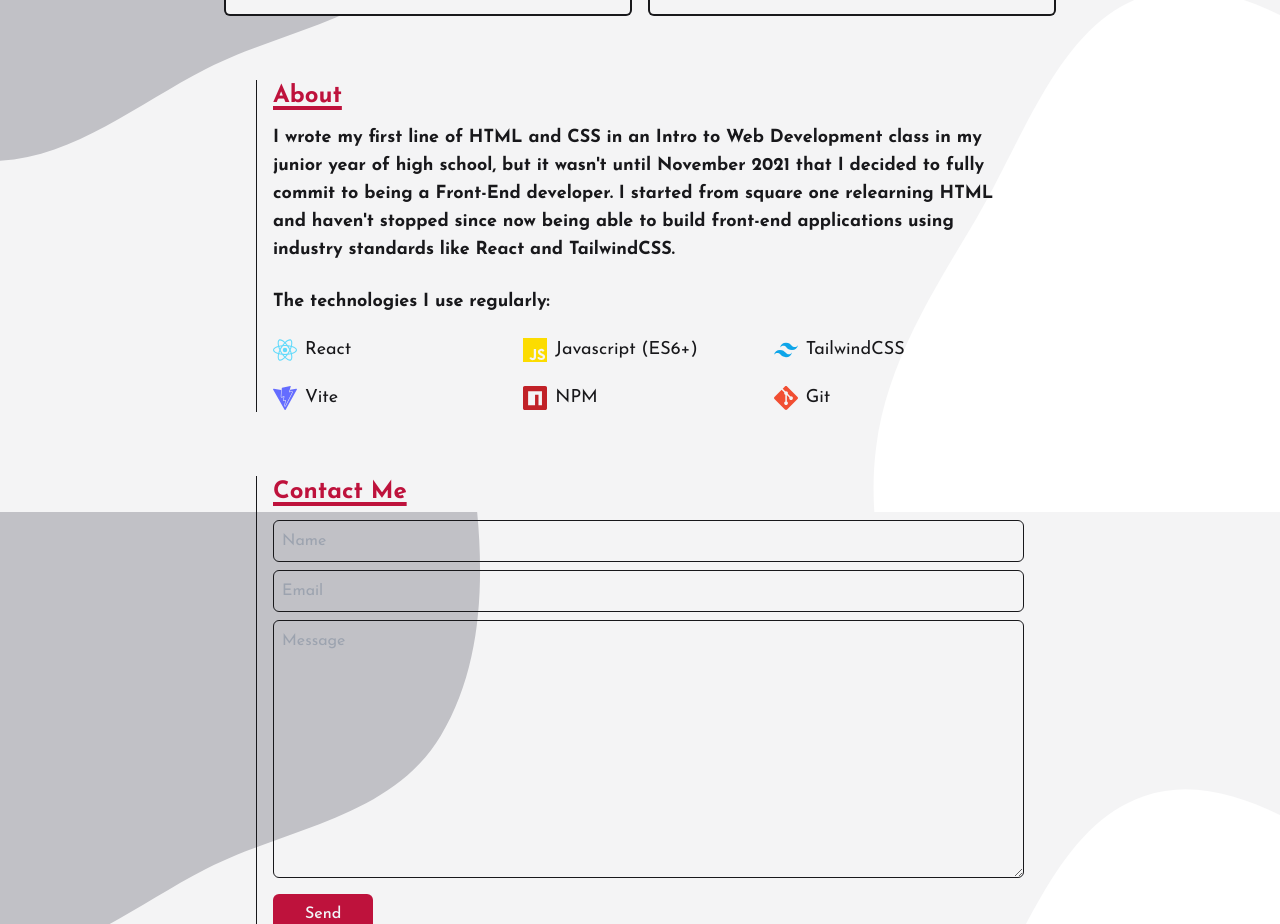
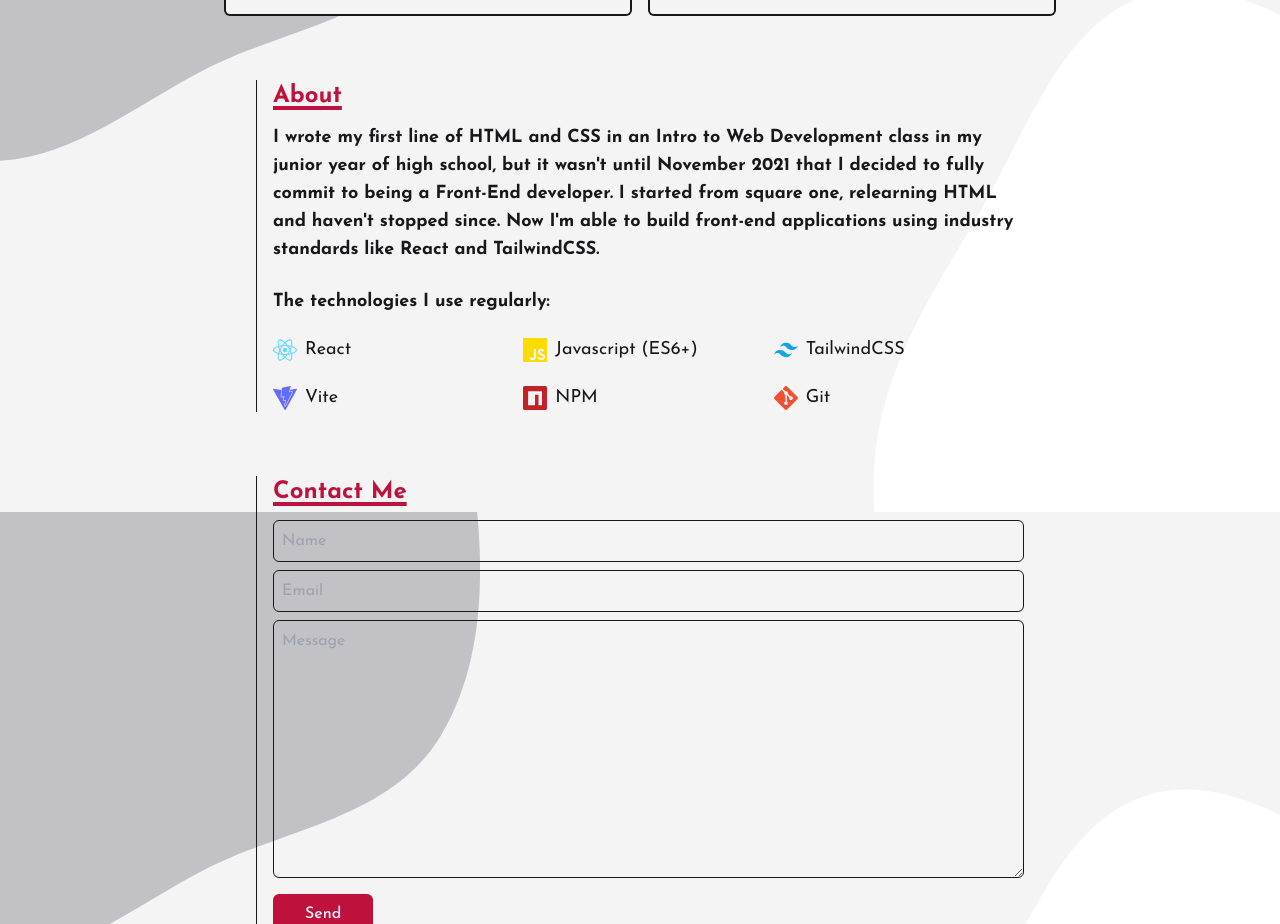
Before and after one commit to aservin6/developer-portfolio, a React (Vite) app: page / in a window 1280 px wide. Shown: the part 1088-2012 px from the top of the page. Built offline with nearby package versions, Linux system fonts and the light colour scheme.

Commit message:
fixed grammar in about section

```diff
--- a/src/components/About.jsx
+++ b/src/components/About.jsx
@@ -17,10 +17,7 @@ const About = () => {
       <p className="text-base font-bold mb-6 md:text-lg">
         I wrote my first line of HTML and CSS in an Intro to Web Development
         class in my junior year of high school, but it wasn't until November
-        2021 that I decided to fully commit to being a Front-End developer. I
-        started from square one relearning HTML and haven't stopped since now
-        being able to build front-end applications using industry standards like
-        React and TailwindCSS.
+        2021 that I decided to fully commit to being a Front-End developer. I started from square one, relearning HTML and haven't stopped since. Now I'm able to build front-end applications using industry standards like React and TailwindCSS.
       </p>
       <h3 className="text-base font-bold md:text-lg mb-5">
         The technologies I use regularly:
```
